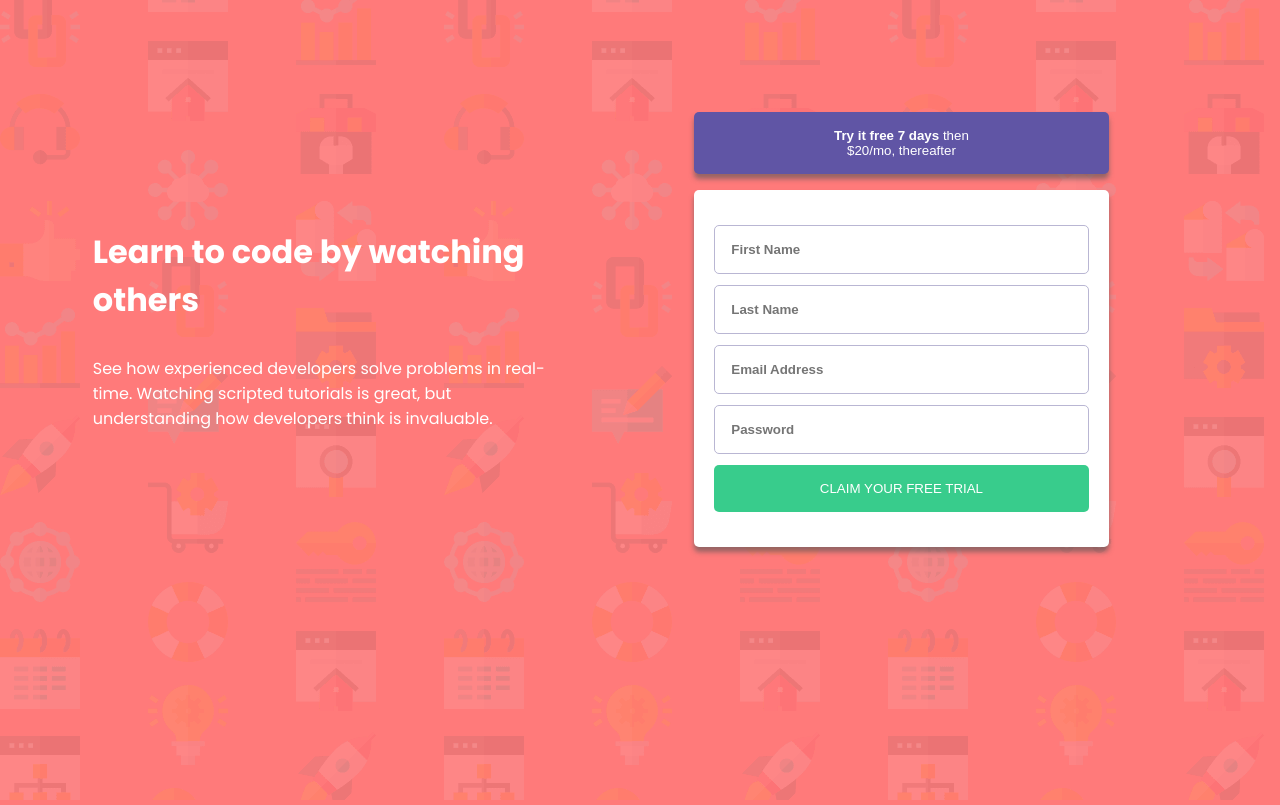
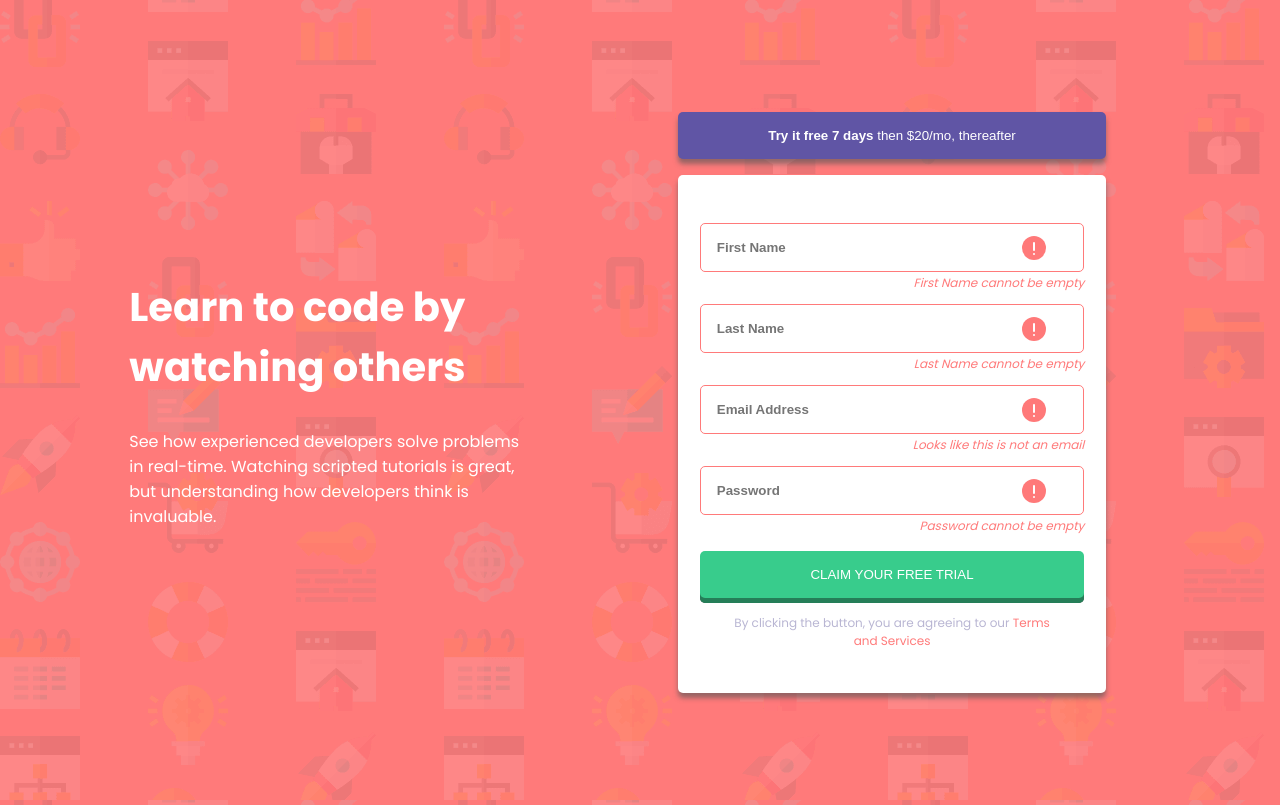
Before and after one commit to vermilion4/zuri-registration-form, a plain HTML site: page index.html in a window 1280 px wide. Drawn offline with Linux system fonts and the light colour scheme.

Commit message:
Add invalid states

```diff
--- a/index.html
+++ b/index.html
@@ -15,21 +15,32 @@
             <p>See how experienced developers solve problems in real-time. Watching scripted tutorials is great, but understanding how developers think is invaluable.</p>
         </div>
         <div class="registration-card">
-            <button class="free-btn"><strong>Try it free 7 days</strong> then<br>$20/mo, thereafter</button>
+            <button class="free-btn"><p><strong>Try it free 7 days</strong> then $20/mo, thereafter</p></button>
             <form class="registration-form">
                 <div class="form-group">
-                    <input type="text" name="first-name" id="first-name" class="form-control" placeholder="First Name">
+                    <input type="text" name="first-name" id="first-name" class="form-control" placeholder="First Name" required />
+                    <img src="./images/icon-error.svg" alt="error" class="error-icon">
+                    <p class="error-text">First Name cannot be empty</p>
                 </div>
                 <div class="form-group">
-                    <input type="text" name="last-name" id="last-name" class="form-control" placeholder="Last Name">
+                    <input type="text" name="last-name" id="last-name" class="form-control" placeholder="Last Name" required>
+                    <img src="./images/icon-error.svg" alt="error" class="error-icon">
+                    <p class="error-text">Last Name cannot be empty</p>
                 </div>
                 <div class="form-group">
-                    <input type="email" name="email" id="email" class="form-control" placeholder="Email Address">
+                    <input type="email" name="email" id="email" class="form-control" placeholder="Email Address" required>
+                    <img src="./images/icon-error.svg" alt="error" class="error-icon">
+                    <p class="error-text">Looks like this is not an email</p>
                 </div>
                 <div class="form-group">
-                    <input type="password" name="password" id="password" class="form-control" placeholder="Password">
+                    <input type="password" name="password" id="password" class="form-control" placeholder="Password" required>
+                    <img src="./images/icon-error.svg" alt="error" class="error-icon">
+                    <p class="error-text">Password cannot be empty</p>
                 </div>
-                <button class="claim-btn">CLAIM YOUR FREE TRIAL</button>
+                <input type="submit" class="claim-btn" value="CLAIM YOUR FREE TRIAL"/>
+                <p class="terms-text">By clicking the button, you are agreeing to our <a href="#">Terms and Services</a></p>
+            </form>
+            </div>
             </div>
     </main>
 
--- a/styles.css
+++ b/styles.css
@@ -15,6 +15,8 @@ main{
     min-height: 100vh;
     background: url('./images/bg-intro-mobile.png');
     padding: 5rem 0;
+    display: grid;
+    place-content: center;
 }
 .registration-container{
     width: 90%;
@@ -43,13 +45,16 @@ input[type='text'], input[type='email'], input[type='password']{
     border-radius: 5px;
     background-color: #fff;
     font-weight: 600;
-    margin-bottom: 0.7rem;
+    margin-bottom: 1rem;
     margin-left: 5%;
+}
+input:focus{
+    outline: black solid 1px;
 }
 
 .registration-form{
     background-color: #fff;
-    width: 70%;
+    width: 90%;
     margin: 0 auto;
     padding: 5% 0;
     border-radius: 5px;
@@ -57,8 +62,8 @@ input[type='text'], input[type='email'], input[type='password']{
 }
 
 .free-btn{
-    width: 70%;
-    margin-left: 15%;
+    width: 90%;
+    margin-left: 5%;
     margin-bottom: 1rem;
     padding: 1rem 0;
     background-color: hsl(248, 32%, 49%);
@@ -68,17 +73,107 @@ input[type='text'], input[type='email'], input[type='password']{
     box-shadow: 0px 5px 5px rgba(89, 87, 87, 0.632);
 }
 
+.free-btn p{
+    width: 40%;
+    margin: 0 auto;
+}
 .claim-btn{
     width: 90%;
     margin-left: 5%;
+    margin-top: 1rem;
     padding: 1rem 0;
     background-color: hsl(154, 59%, 51%);
     color: #fff;
+    border: none;
+    -webkit-border-radius: 5px;
+    -moz-border-radius: 5px;
     border-radius: 5px;
-    border: none;
+    -webkit-box-shadow: 0px 9px 0px hsl(154, 55%, 32%), 0px 9px 25px rgba(0,0,0,.7);
+    -moz-box-shadow: 0px 9px 0px hsl(154, 55%, 32%), 0px 9px 25px rgba(0,0,0,.7);
+    box-shadow: 0px 5px 0px hsl(154, 55%, 32%), 0px 5px 0px rgba(0,0,0,.7);
+    -webkit-transition: all .1s ease;
+    -moz-transition: all .1s ease;
+    -ms-transition: all .1s ease;
+    -o-transition: all .1s ease;
+    transition: all .1s ease;
+    cursor: pointer;
 }
 
-@media (min-width: 768px){
+.claim-btn:hover{
+    opacity: 0.5;
+}
+
+.terms-text{
+    width: 80%;
+    text-align: center;
+    margin: 1rem auto 0.5rem auto;
+    color: hsl(246, 25%, 77%);
+    font-size: 12px;
+}
+
+.terms-text a{
+    color: hsl(0, 100%, 74%);
+    text-decoration: none;
+}
+
+.form-group{
+    position: relative;
+}
+
+.error-icon{
+    display: none;
+}
+.form-group{
+    position: relative;
+}
+.error-text{
+    display: none;
+}
+
+input:invalid + .error-icon{
+    display: block;
+    position: absolute;
+    top: 25px;
+    right: 60px;
+}
+
+input:invalid + .error-icon + .error-text{
+    display: block;
+    position: absolute;
+    bottom: 0;
+    right: 5%;
+    font-size: 12px;
+    font-style: italic;
+    color: hsl(0, 100%, 74%);
+}
+
+input:invalid  {
+    border: 1px solid hsl(0, 100%, 74%);
+    margin-top: 0.8rem;
+    margin-bottom: 1.2rem;
+  }
+
+
+@media (min-width: 768px) and (max-width: 990.9px){
+    main{
+        background: url('./images/bg-intro-desktop.png');
+    }
+    .free-btn{
+        width: 70%;
+        margin-left: 15%;
+    }
+    .registration-form{
+        width: 70%;
+    }
+    .registration-container{
+        gap: 5rem;
+    }
+    .free-btn p{
+        width: 100%;
+    }
+}
+
+@media (min-width: 991px){
     main{
         background: url('./images/bg-intro-desktop.png');
         padding: 5rem 0;
@@ -92,14 +187,14 @@ input[type='text'], input[type='email'], input[type='password']{
         justify-content: space-between;
     }
     .registration-card{
-        width: 60%;
+        width: 70%;
     }
     .registration-text{
         flex: 40%;
         text-align: left;
-        margin-left: 5%;
+        margin-left: 8%;
     }
-    .registration-texthh1{
+    .registration-text h1{
         font-size: 2.5rem;
     }
     .registration-text p{
@@ -112,6 +207,9 @@ input[type='text'], input[type='email'], input[type='password']{
     .free-btn{
         margin-left: 10%;
     }
+    .free-btn p{
+        width: 100%;
+    }
 }
 
 @media (min-width: 1024px){
```
Also changed, not shown: images/icon-error.svg (added).
